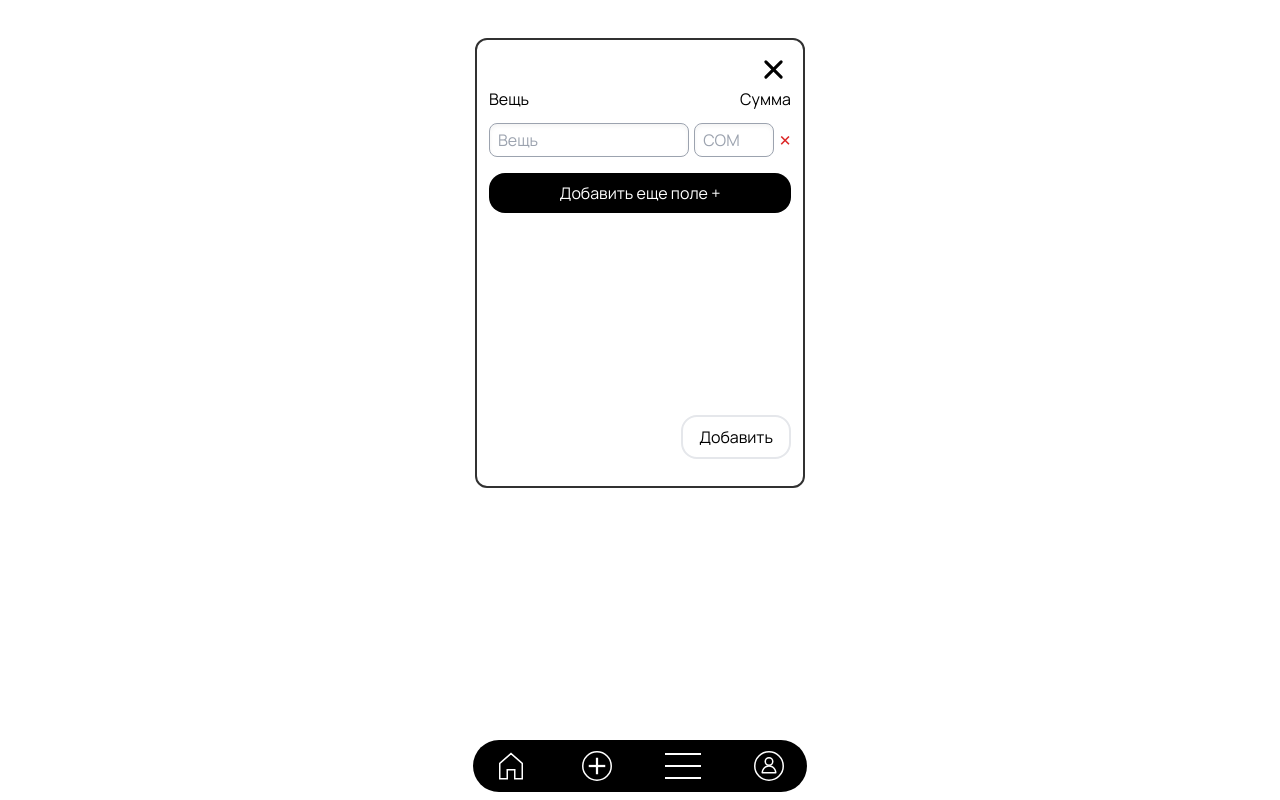
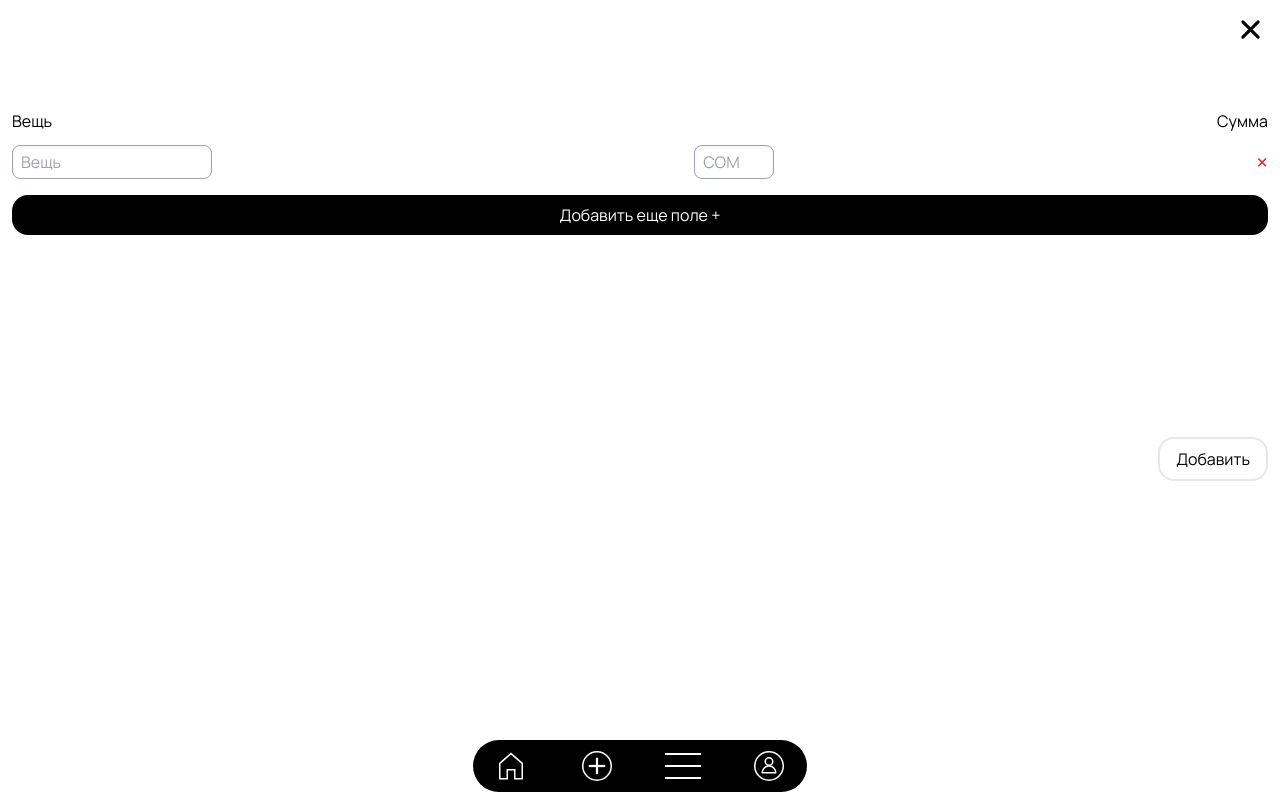
Before and after one commit to digmen/Calendar, a React (Create React App) app: page /add in a window 1280 px wide. Built offline with nearby package versions, Linux system fonts and the light colour scheme.

Commit message:
asdasdasd

```diff
--- a/src/pages/add/AddListPage.jsx
+++ b/src/pages/add/AddListPage.jsx
@@ -77,6 +77,13 @@ export default function AddListPage() {
 
     return (
         <div>
+
+            <div className='p-3 flex justify-end'>
+                <Link to='/'>
+                    <img className='w-[35px] h-[35px]' src={closeImg} alt='closeImg' />
+                </Link>
+            </div>
+            <div className='p-3'>
                 <div className='min-h-[30px] w-[330px] mx-auto m-1 py-1'>
                     {message ?
                         <div className='flex justify-center bg-white border-[1px] border-black rounded-md'>
@@ -85,12 +92,7 @@ export default function AddListPage() {
                         :
                         ''
                     }
-            </div>
-            <div className='p-3 w-[330px] h-[450px] mx-auto bg-white border-[2px] border-[#313131] rounded-xl'>
-                <div className='flex justify-end'>
-                    <Link to='/'>
-                        <img className='w-[35px] h-[35px]' src={closeImg} alt='closeImg' />
-                    </Link>
+
                 </div>
                 <div className='flex justify-between'>
                     <span>Вещь</span>
```
Lines whose indentation alone changed are shown as unchanged.
